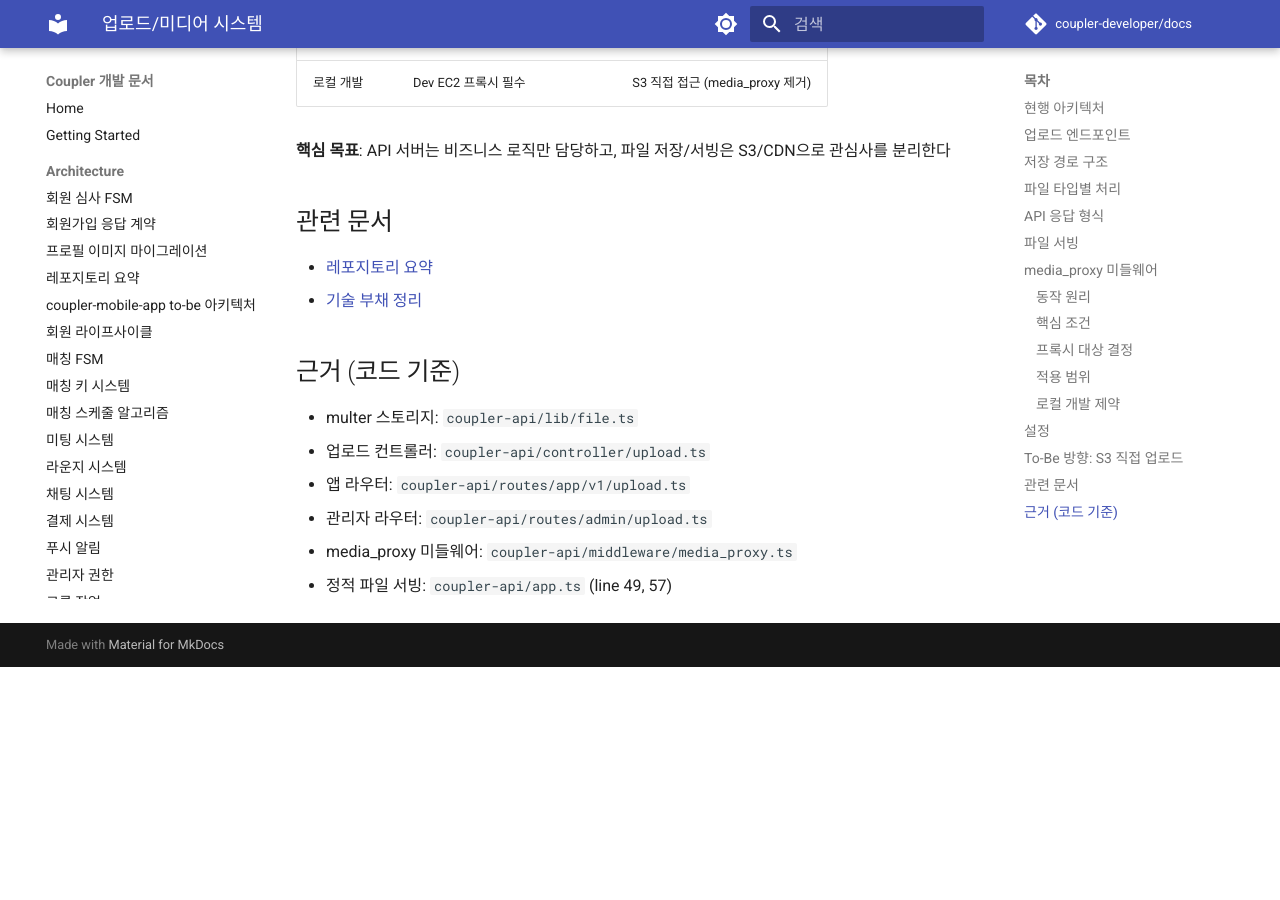
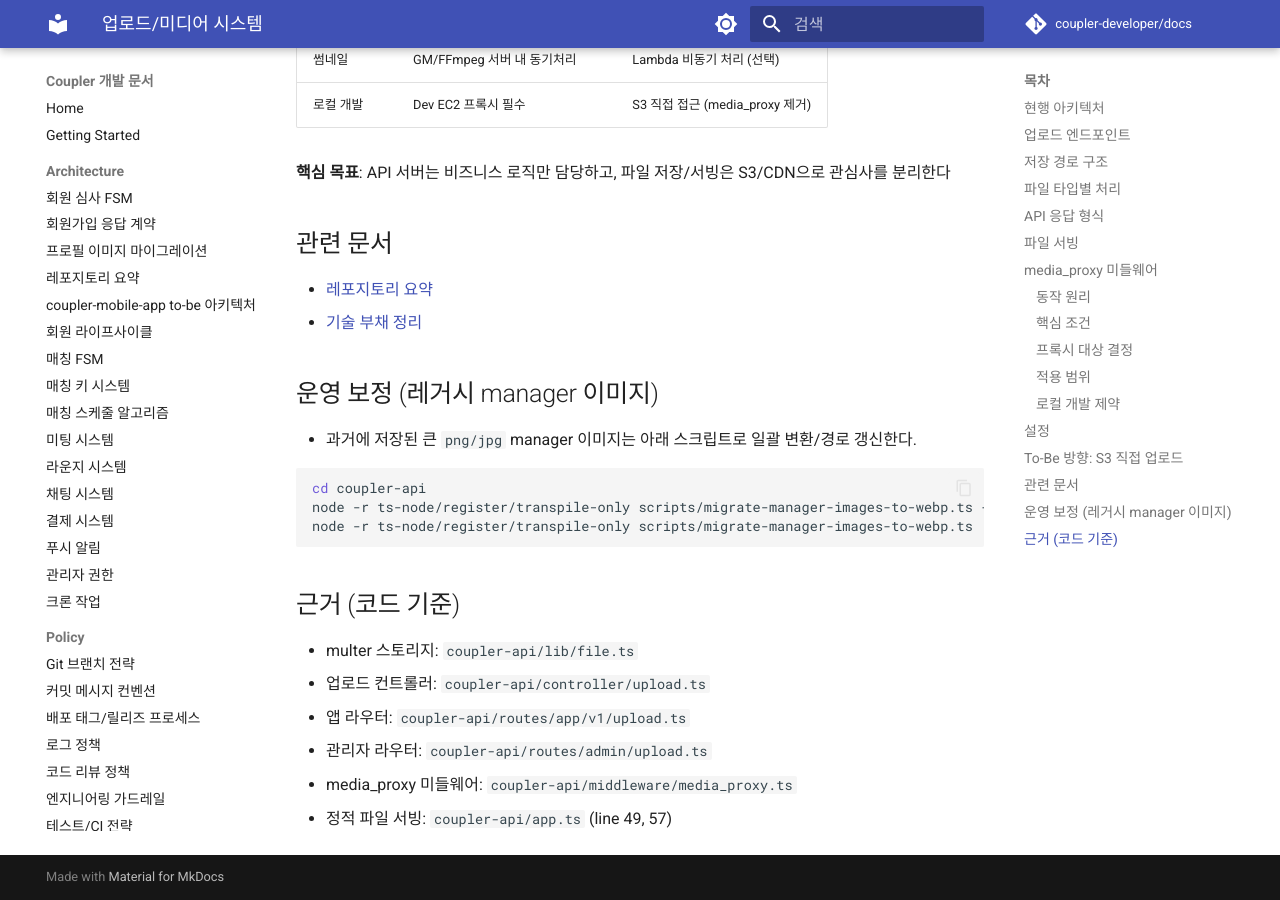
Before and after one commit to coupler-developer/docs, an MkDocs documentation site: the page built from content/architecture/upload-media-system.md, in a window 1280 px wide and 900 px high, scrolled down 5353 px. Built offline with MkDocs 1.6.1 and Material for MkDocs 9.7.7, drawn with Linux system fonts in a browser that asks for light colours; comment, search, counter and statistics services are not loaded; before the commit the page ends 6020 px from its top, so only the background shows below that; some of the changed text lies outside the part shown.

Commit message:
docs: 매니저 이미지 업로드 정책 및 보정 스크립트 반영
Changes:
- manager 이미지 처리 정책을 webp(720x1280, q82)로 문서화
- 레거시 manager 이미지 보정 스크립트 실행 방법 추가

Tests:
- not run: 문서 변경

````diff
--- a/content/architecture/upload-media-system.md
+++ b/content/architecture/upload-media-system.md
@@ -53,7 +52,7 @@ uploads/
 
 | 타입 | 후처리 | 라이브러리 | 비고 |
 | ---- | ------ | ---------- | ---- |
-| 이미지 | 512x512 리사이즈 → `_thumb` 파일 생성 | GraphicsMagick (gm) | |
+| 이미지 | 기본: 원본 저장, 관리자 이미지(`manager*`)는 `webp` 변환 + 최대 `720x1280` 최적화(quality 82) | GraphicsMagick (gm) | `_thumb` 생성 없음 |
 | 비디오 | 10초 프레임 추출 → JPG 썸네일 | FFmpeg | 썸네일 실패 시 에러 응답 |
 | 오디오 | 원본 → MP3 변환 후 원본 삭제 | FFmpeg | |
 | 파일 | 없음 | - | |
@@ -150,6 +149,16 @@ flowchart TD
 - [레포지토리 요약](repo-overview.md)
 - [기술 부채 정리](../technical-debt.md)
 
+## 운영 보정 (레거시 manager 이미지)
+
+- 과거에 저장된 큰 `png/jpg` manager 이미지는 아래 스크립트로 일괄 변환/경로 갱신한다.
+
+```bash
+cd coupler-api
+node -r ts-node/register/transpile-only scripts/migrate-manager-images-to-webp.ts --dry-run
+node -r ts-node/register/transpile-only scripts/migrate-manager-images-to-webp.ts
+```
+
 ## 근거 (코드 기준)
 
 - multer 스토리지: `coupler-api/lib/file.ts`
````
Also changed, not shown: other parts of content/architecture/upload-media-system.md (+0 -1 lines).
